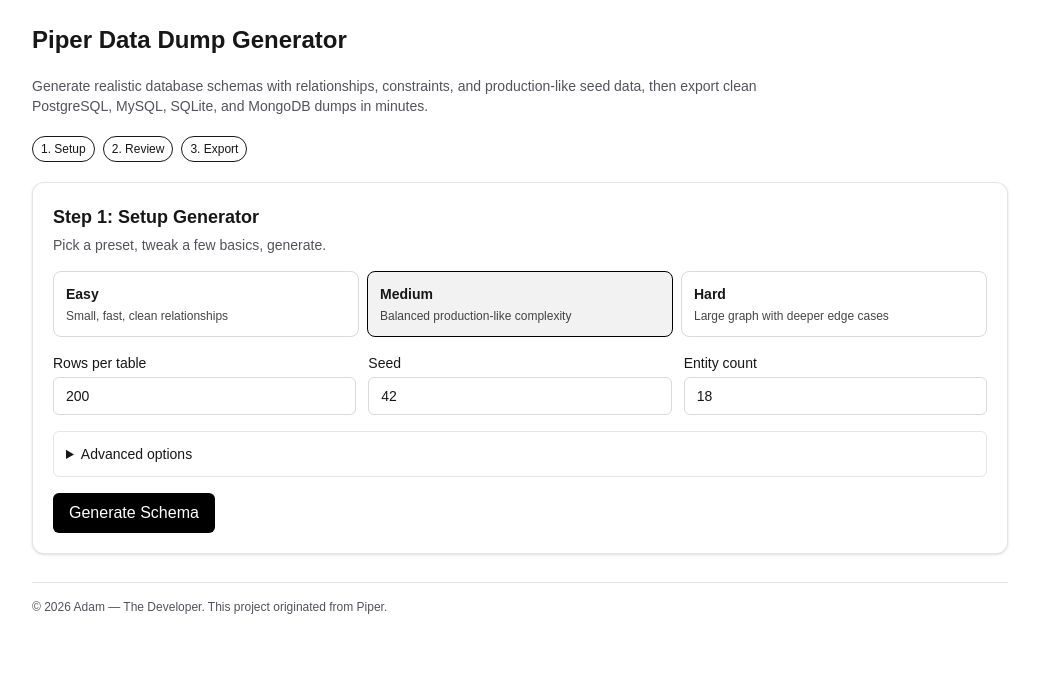
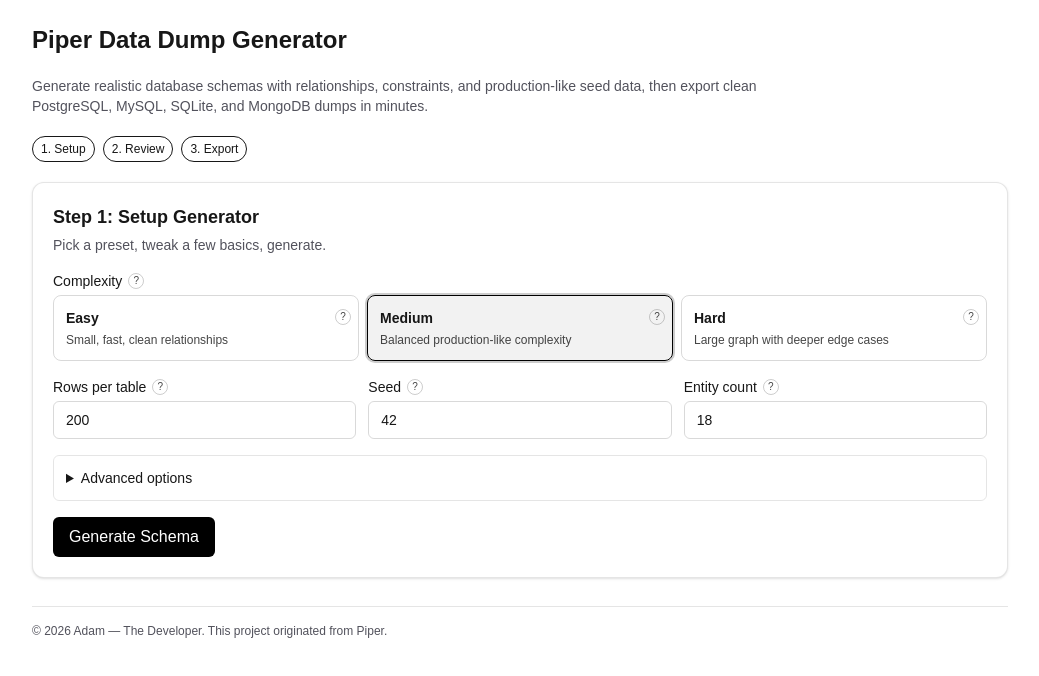
Before and after one commit to PiperKitOrg/data-dump-generator, a Next.js app: page / in a window 1280 px wide. Shown: the top 676 px of the page, without its empty margins (120-1159 px from the left). Built offline with nearby package versions, Linux system fonts and the light colour scheme; no server answers.

Commit message:
Enhance GeneratorConfigSection UI with additional tooltips for complexity presets and configuration fields. Refactor button structure for better accessibility and user experience. Update tooltips for clarity on data generation settings.

```diff
--- a/src/ui/pages/GeneratorConfigSection.tsx
+++ b/src/ui/pages/GeneratorConfigSection.tsx
@@ -68,31 +68,65 @@ export function GeneratorConfigSection({
 
   return (
     <Panel title="Step 1: Setup Generator" subtitle="Pick a preset, tweak a few basics, generate.">
+      <div className="mb-1 flex items-center gap-1.5 text-sm font-medium">
+        <span>Complexity</span>
+        <InfoTooltip content="Presets set sensible defaults for table count and how tables connect. You can still fine-tune everything in Advanced options." />
+      </div>
       <div className="grid gap-2 sm:grid-cols-3">
+        <div
+          className={`relative ${preset === "easy" ? "rounded-lg ring-2 ring-black/20 dark:ring-white/25" : ""}`}
+        >
+          <span
+            className="absolute right-2 top-2 z-10"
+            onPointerDown={(event) => event.stopPropagation()}
+          >
+            <InfoTooltip content="Smaller schema, lighter connections—good for quick exports and learning the tool." />
+          </span>
           <button
             type="button"
-          className={`cursor-pointer ${presetCardClass} ${preset === "easy" ? "border-black bg-black/5 dark:border-white dark:bg-white/10" : "border-black/15 dark:border-white/20"}`}
+            className={`w-full cursor-pointer ${presetCardClass} ${preset === "easy" ? "border-black bg-black/5 dark:border-white dark:bg-white/10" : "border-black/15 dark:border-white/20"}`}
             onClick={() => onPresetChange("easy")}
           >
             <strong>Easy</strong>
             <p className="mt-1 text-xs opacity-80">Small, fast, clean relationships</p>
           </button>
+        </div>
+        <div
+          className={`relative ${preset === "medium" ? "rounded-lg ring-2 ring-black/20 dark:ring-white/25" : ""}`}
+        >
+          <span
+            className="absolute right-2 top-2 z-10"
+            onPointerDown={(event) => event.stopPropagation()}
+          >
+            <InfoTooltip content="Balanced size and linking—closer to a typical app database without going huge." />
+          </span>
           <button
             type="button"
-          className={`cursor-pointer ${presetCardClass} ${preset === "medium" ? "border-black bg-black/5 dark:border-white dark:bg-white/10" : "border-black/15 dark:border-white/20"}`}
+            className={`w-full cursor-pointer ${presetCardClass} ${preset === "medium" ? "border-black bg-black/5 dark:border-white dark:bg-white/10" : "border-black/15 dark:border-white/20"}`}
             onClick={() => onPresetChange("medium")}
           >
             <strong>Medium</strong>
             <p className="mt-1 text-xs opacity-80">Balanced production-like complexity</p>
           </button>
+        </div>
+        <div
+          className={`relative ${preset === "hard" ? "rounded-lg ring-2 ring-black/20 dark:ring-white/25" : ""}`}
+        >
+          <span
+            className="absolute right-2 top-2 z-10"
+            onPointerDown={(event) => event.stopPropagation()}
+          >
+            <InfoTooltip content="Large schema with more tables and trickier links—useful for testing imports and tooling." />
+          </span>
           <button
             type="button"
-          className={`cursor-pointer ${presetCardClass} ${preset === "hard" ? "border-black bg-black/5 dark:border-white dark:bg-white/10" : "border-black/15 dark:border-white/20"}`}
+            className={`w-full cursor-pointer ${presetCardClass} ${preset === "hard" ? "border-black bg-black/5 dark:border-white dark:bg-white/10" : "border-black/15 dark:border-white/20"}`}
             onClick={() => onPresetChange("hard")}
           >
             <strong>Hard</strong>
             <p className="mt-1 text-xs opacity-80">Large graph with deeper edge cases</p>
           </button>
+        </div>
       </div>
 
       <div className="mt-4 grid gap-3 md:grid-cols-3">
@@ -100,13 +134,20 @@ export function GeneratorConfigSection({
           label="Rows per table"
           value={rowsPerEntity}
           min={1}
+          tooltip="How many sample rows to create for each table when you generate data. Higher numbers make bigger dump files."
           onChange={onRowsChange}
         />
-        <NumberField label="Seed" value={seed} onChange={onSeedChange} />
+        <NumberField
+          label="Seed"
+          value={seed}
+          tooltip="A number that locks random choices. Same seed + same settings always produce the same schema and data—handy for reproducing issues or comparing runs."
+          onChange={onSeedChange}
+        />
         <NumberField
           label="Entity count"
           value={config.entityCount}
           min={1}
+          tooltip="How many tables to generate. More tables mean a bigger schema and more relationships possible."
           onChange={(value) => onConfigChange({ entityCount: value })}
         />
       </div>
@@ -127,21 +168,21 @@ export function GeneratorConfigSection({
             min={0}
             max={1}
             step={0.05}
-            tooltip="Exact count of one-to-one + one-to-many edges = round(density × N), where N is the number of allowed ordered entity pairs (see “Include cycles”). Uses pairs not already consumed by many-to-many."
+            tooltip="How wired-up the schema feels. Zero means almost no extra parent–child links between tables; higher values add more. Many-to-many links use their own setting below."
             onChange={(value) => onConfigChange({ relationshipDensity: value })}
           />
           <NumberField
             label="Many-to-many count"
             value={config.manyToManyCount}
             min={0}
-            tooltip="Exact number of many-to-many relationships (up to N pairs). The first M shuffled pairs become M2M; remaining pairs can become directed edges."
+            tooltip="How many “linking” tables to add—pairs of tables that connect through a separate join table (like tags on products)."
             onChange={(value) => onConfigChange({ manyToManyCount: value })}
           />
           <NumberField
             label="Self references"
             value={config.selfRefCount}
             min={0}
-            tooltip="Exact number of self-referencing tables: min(requested, entity count). Each reserves one row in those tables for hierarchy later."
+            tooltip="How many tables can point to themselves—think folders inside folders or managers who report to other managers."
             onChange={(value) => onConfigChange({ selfRefCount: value })}
           />
           <NumberField
@@ -150,7 +191,7 @@ export function GeneratorConfigSection({
             min={0}
             max={1}
             step={0.05}
-            tooltip="Exactly round(rate × entity count) tables get a composite primary key (id + code), iff fields per entity ≥ 2. The extra code column is included in that count."
+            tooltip="Share of tables that use two columns together as the primary key instead of only an id. Adds variety for tools that must handle composite keys."
             onChange={(value) => onConfigChange({ compositeKeyRate: value })}
           />
           <NumberField
@@ -159,7 +200,7 @@ export function GeneratorConfigSection({
             min={0}
             max={1}
             step={0.05}
-            tooltip="Padding columns: exactly round(rate × padding column count) are nullable. Directed FK edges: exactly round(rate × directed edge count) use nullable FKs."
+            tooltip="How often generated columns (and some foreign keys) are allowed to be empty. Higher values mean more nullable fields in the dump."
             onChange={(value) => onConfigChange({ optionalFieldRate: value })}
           />
           <label className="mt-1 flex items-center gap-2 text-sm">
@@ -170,7 +211,7 @@ export function GeneratorConfigSection({
               onChange={(event) => onConfigChange({ includeCycles: event.target.checked })}
             />
             Include cycles
-            <InfoTooltip content="Allow circular dependencies in relationships; useful for stress testing dependency planners." />
+            <InfoTooltip content="When on, tables can reference each other in a circle (A→B→C→A). That’s rare in simple apps but useful for testing import order and resolvers." />
           </label>
         </div>
       </details>
```
Lines whose indentation alone changed are shown as unchanged.
